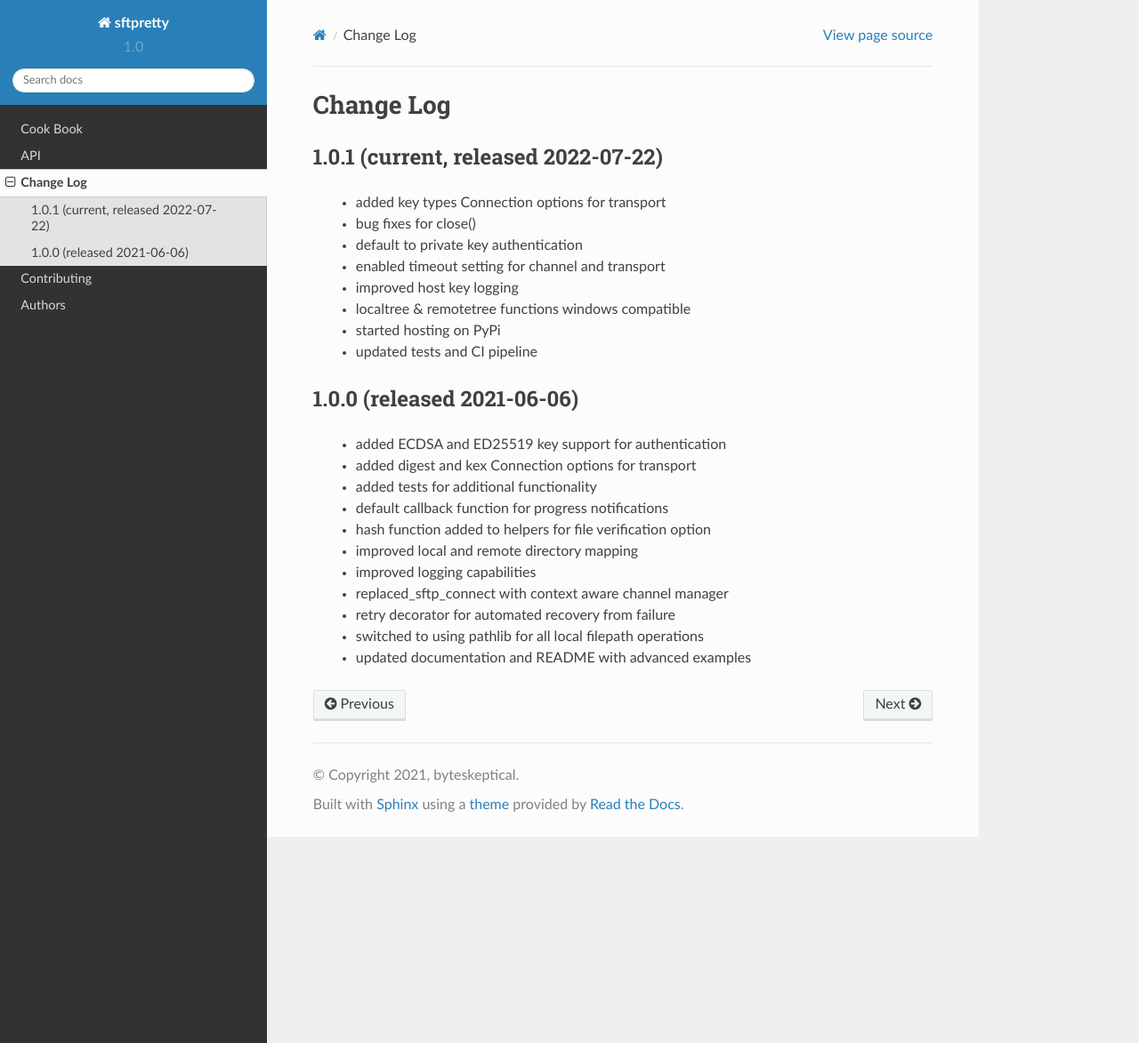
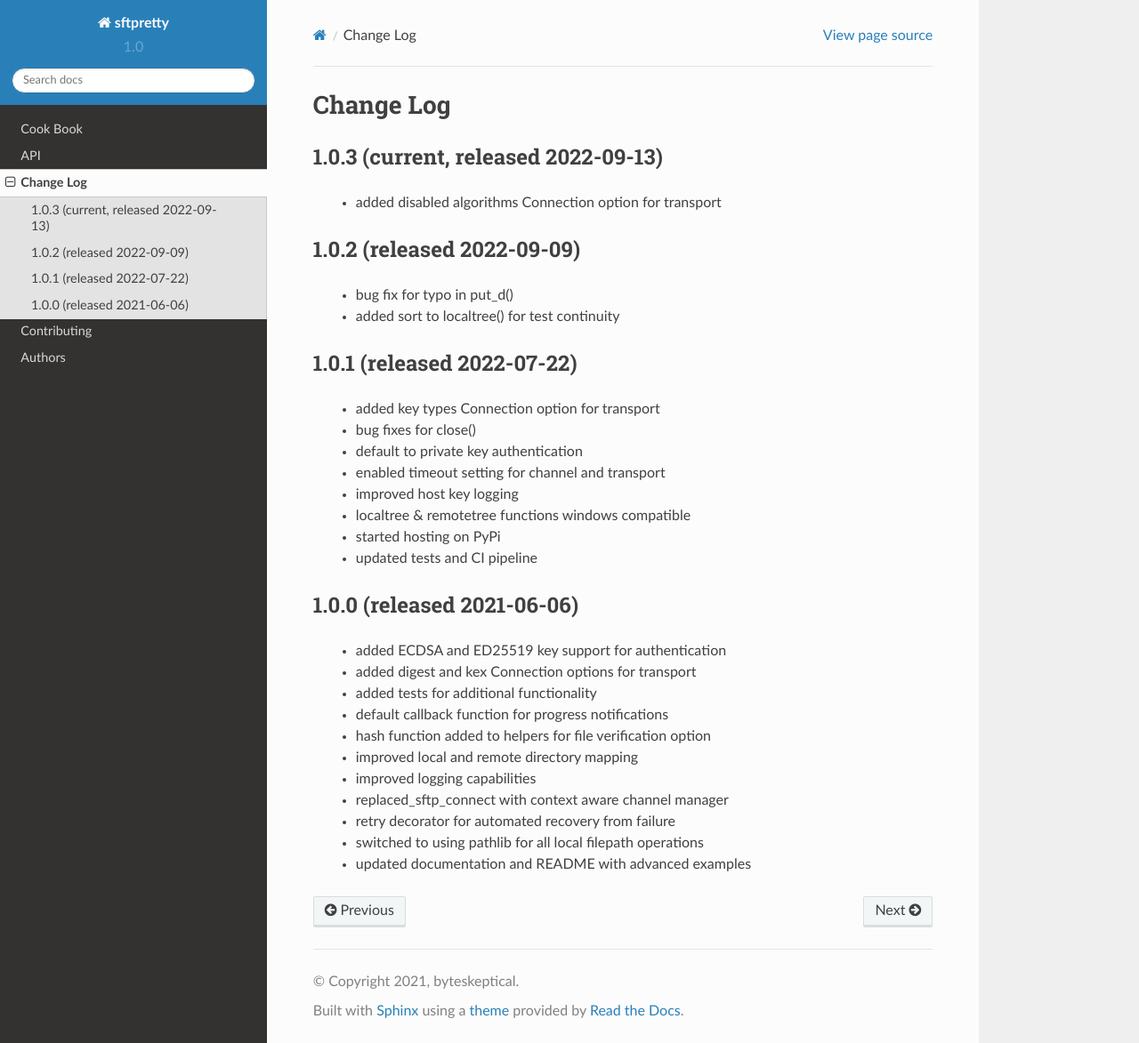
Before and after one commit to byteskeptical/sftpretty, a Sphinx documentation site: the page built from docs/changes.rst, in a window 1280 px wide and 1173 px high. Shown: the whole window at 89% size. Built offline with Sphinx 7.4.7 and the Read the Docs theme 2.0.0, drawn with Linux system fonts in a browser that asks for light colours.

Commit message:
minor refactoring of new option description, fixing ordering because I'm anal like that, adding new option to docs, updating changelog, adding new contributor and version bump

```diff
--- a/README.rst
+++ b/README.rst
@@ -12,7 +12,7 @@ is a Python3 optimized fork of pysftp with additional features & improvements.
 * More tests
 * Multi-threaded directory transfers
 * Progress notifications
-* Support for ciphers, digests, kex & key type connection options
+* Support for ciphers, digests, disabled algorithms, kex & key type connection options
 * Support for ED25519 & ECDSA keys
 * Support for private key passwords
 * Thread-safe connection manager
--- a/docs/authors.rst
+++ b/docs/authors.rst
@@ -5,6 +5,7 @@ Authors
 
 Acknowledgment
 ---------------
+    * PR #12 by erans
     * ftpretty by codebynumbers
     * paramiko by Robey Pointer
     * pysftp by dundeemt
--- a/docs/changes.rst
+++ b/docs/changes.rst
@@ -1,9 +1,20 @@
 Change Log
 =========
 
-1.0.1 (current, released 2022-07-22)
+1.0.3 (current, released 2022-09-13)
 ------------------------------------
-    * added key types Connection options for transport
+    * added disabled algorithms Connection option for transport
+
+
+1.0.2 (released 2022-09-09)
+---------------------------
+    * bug fix for typo in put_d()
+    * added sort to localtree() for test continuity
+
+
+1.0.1 (released 2022-07-22)
+---------------------------
+    * added key types Connection option for transport
     * bug fixes for close()
     * default to private key authentication
     * enabled timeout setting for channel and transport
--- a/docs/cookbook.rst
+++ b/docs/cookbook.rst
@@ -117,6 +117,7 @@ OTHER AVAILABLE CONNECTION OPTIONS via CnOpts:
   * .compression - False (Default) no compression, True - enable compression
   * .ciphers - replaces the ciphers parameter in the Connection method.
   * .digests - replaces the digests parameter in the Connection method.
+  * .disabled_algorithms - algorithm identifiers to disable in the Connection method.
   * .kex - replaces the kex parameter in the Connection method.
   * .key_types - replaces the key types parameter in the Connection method.
   * .log - replaces the log parameter in the Connection method
--- a/docs/index.rst
+++ b/docs/index.rst
@@ -12,7 +12,7 @@ is a Python3 optimized fork of pysftp with additional features & improvements.
 * More tests
 * Multi-threaded directory transfers
 * Progress notifications
-* Support for ciphers, digests, kex & key type connection options
+* Support for ciphers, digests, disabled algorithms, kex & key type connection options
 * Support for ED25519 & ECDSA keys
 * Support for private key passwords
 * Thread-safe connection manager
--- a/docs/sftpretty.rst
+++ b/docs/sftpretty.rst
@@ -7,16 +7,16 @@ API
 
 SFTPAttributes
 --------------
-See https://paramiko-docs.readthedocs.org/en/latest/api/sftp.html?highlight=sftpattributes#paramiko.sftp_attr.SFTPAttributes for details
+See https://docs.paramiko.org/en/latest/api/sftp.html?highlight=sftpattributes#paramiko.sftp_attr.SFTPAttributes for details
 
 
 SFTPFile
 --------
-See https://paramiko-docs.readthedocs.org/en/latest/api/sftp.html?highlight=paramiko.sftp_file.sftpfile#paramiko.sftp_file.SFTPFile for details
+See https://docs.paramiko.org/en/latest/api/sftp.html?highlight=paramiko.sftp_file.sftpfile#paramiko.sftp_file.SFTPFile for details
 
 
 SecurityOptions
 ---------------
 A simple object returned with available Security Options
 
-See https://paramiko-docs.readthedocs.org/en/latest/api/transport.html?highlight=ciphers#paramiko.transport.SecurityOptions for details
+See https://docs.paramiko.org/en/latest/api/transport.html?highlight=ciphers#paramiko.transport.SecurityOptions for details
--- a/setup.py
+++ b/setup.py
@@ -18,7 +18,7 @@ DESCRIPTION = "Pretty secure file transfer made easy."
 
 setup(
     name='sftpretty',
-    version='1.0.2',
+    version='1.0.3',
 
     packages=['sftpretty', ],
 
@@ -29,7 +29,7 @@ setup(
     author_email='40208858+byteskeptical@users.noreply.github.com',
     description=DESCRIPTION,
     license='BSD',
-    keywords='scp sftp ssh ftp',
+    keywords='ftp scp sftp ssh',
     url='https://github.com/byteskeptical/sftpretty',
     long_description=LONG_DESCRIPTION,
     long_description_content_type='text/x-rst',
```
Also changed, not shown: sftpretty/__init__.py (+16 -17 lines).
